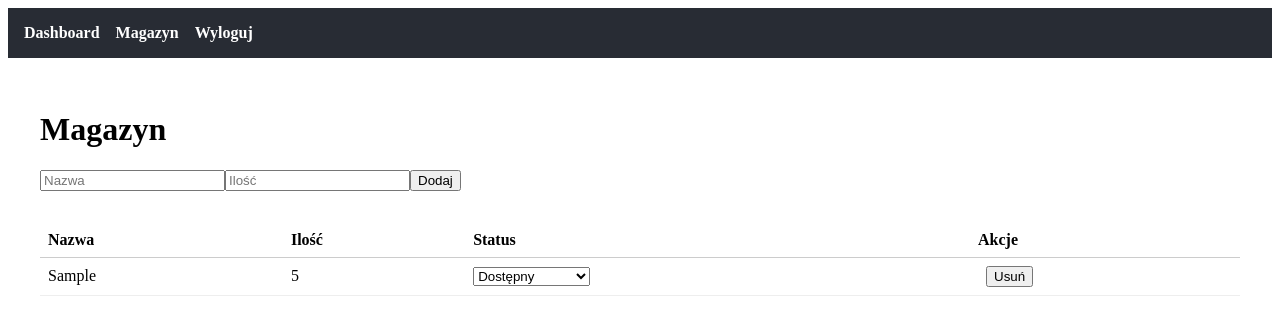
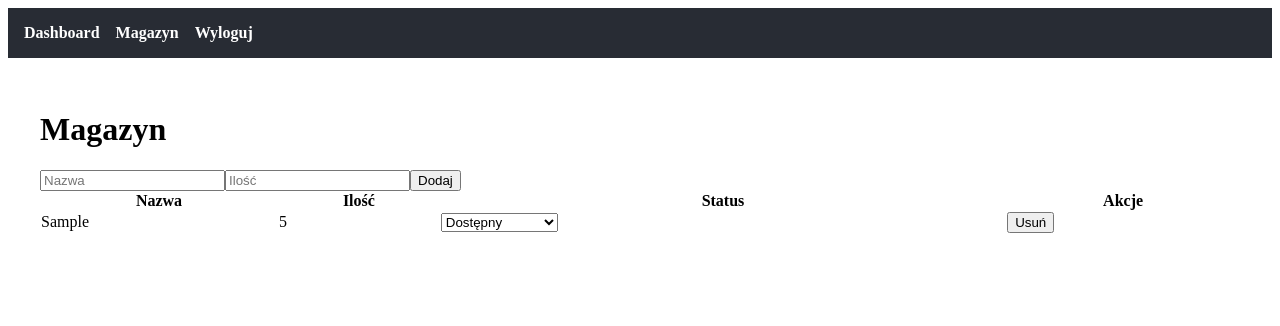
Before and after one commit to ShinyPotatooo/inzynierka, a React (Create React App) app: page /inventory in a window 1280 px wide. Both pictures are taken after typing "Sample", "5" into the empty fields and a click on the button "Dodaj". Shown: the top 326 px of the page. Built offline with nearby package versions, Linux system fonts and the light colour scheme.

Commit message:
Adding admin Panel Page

```diff
--- a/src/App.jsx
+++ b/src/App.jsx
@@ -21,7 +21,16 @@ function LayoutWrapper() {
         <Route path="/" element={<LoginPage />} />
         <Route path="/inventory" element={<InventoryPage />} />
         <Route path="/dashboard" element={<DashboardPage />} />
-        <Route path="/admin" element={user?.role === 'admin' ? <AdminPanelPage /> : <Navigate to="/" />} />
+        <Route
+          path="/admin"
+          element={
+            user?.role === 'admin' ? (
+              <AdminPanelPage />
+            ) : (
+              <Navigate to="/" replace />
+            )
+          }
+        />
       </Routes>
     </>
   );
--- a/src/components/Inventory/ItemTable.jsx
+++ b/src/components/Inventory/ItemTable.jsx
@@ -1,52 +1,65 @@
 import React from 'react';
+import PropTypes from 'prop-types';
 
 const ItemTable = ({ items, onDelete, onUpdate }) => {
+  const handleStatusChange = (id, newStatus) => {
+    onUpdate(id, { status: newStatus });
+  };
+
   return (
-    <table style={{ width: '100%', marginTop: '2rem', borderCollapse: 'collapse' }}>
+    <table style={{ width: '100%', borderCollapse: 'collapse' }}>
       <thead>
         <tr>
-          <th style={thStyle}>Nazwa</th>
-          <th style={thStyle}>Ilość</th>
-          <th style={thStyle}>Status</th>
-          <th style={thStyle}>Akcje</th>
+          <th>Nazwa</th>
+          <th>Ilość</th>
+          <th>Status</th>
+          <th>Akcje</th>
         </tr>
       </thead>
       <tbody>
-        {items.map(item => (
+        {items.length === 0 ? (
+          <tr>
+            <td colSpan="4" style={{ textAlign: 'center' }}>
+              Brak produktów
+            </td>
+          </tr>
+        ) : (
+          items.map((item) => (
             <tr key={item.id}>
-            <td style={tdStyle}>{item.name}</td>
-            <td style={tdStyle}>{item.quantity}</td>
-            <td style={tdStyle}>
+              <td>{item.name}</td>
+              <td>{item.quantity}</td>
+              <td>
                 <select
                   value={item.status}
-                onChange={(e) => onUpdate(item.id, { status: e.target.value })}
+                  onChange={(e) => handleStatusChange(item.id, e.target.value)}
                 >
                   <option value="dostępny">Dostępny</option>
                   <option value="usunięty">Usunięty</option>
                   <option value="zarezerwowany">Zarezerwowany</option>
                 </select>
               </td>
-            <td style={tdStyle}>
-              <button onClick={() => onDelete(item.id)} style={{ marginLeft: '8px' }}>
-                Usuń
-              </button>
+              <td>
+                <button onClick={() => onDelete(item.id)}>Usuń</button>
               </td>
             </tr>
-        ))}
+          ))
+        )}
       </tbody>
     </table>
   );
 };
 
-const thStyle = {
-  borderBottom: '1px solid #ccc',
-  textAlign: 'left',
-  padding: '0.5rem'
-};
-
-const tdStyle = {
-  borderBottom: '1px solid #eee',
-  padding: '0.5rem'
+ItemTable.propTypes = {
+  items: PropTypes.arrayOf(
+    PropTypes.shape({
+      id: PropTypes.number,
+      name: PropTypes.string,
+      quantity: PropTypes.number,
+      status: PropTypes.string,
+    })
+  ).isRequired,
+  onDelete: PropTypes.func.isRequired,
+  onUpdate: PropTypes.func.isRequired,
 };
 
 export default ItemTable;
--- a/src/services/auth.js
+++ b/src/services/auth.js
@@ -1,5 +1,4 @@
 export const loginUser = async ({ email, password }) => {
-  // Fake "backend" login
   if (email === 'admin@example.com' && password === 'admin') {
     return { email, role: 'admin' };
   }
```
Also changed, not shown: src/pages/LoginPage.jsx (+11 -2 lines). Lines whose indentation alone changed are shown as unchanged.
